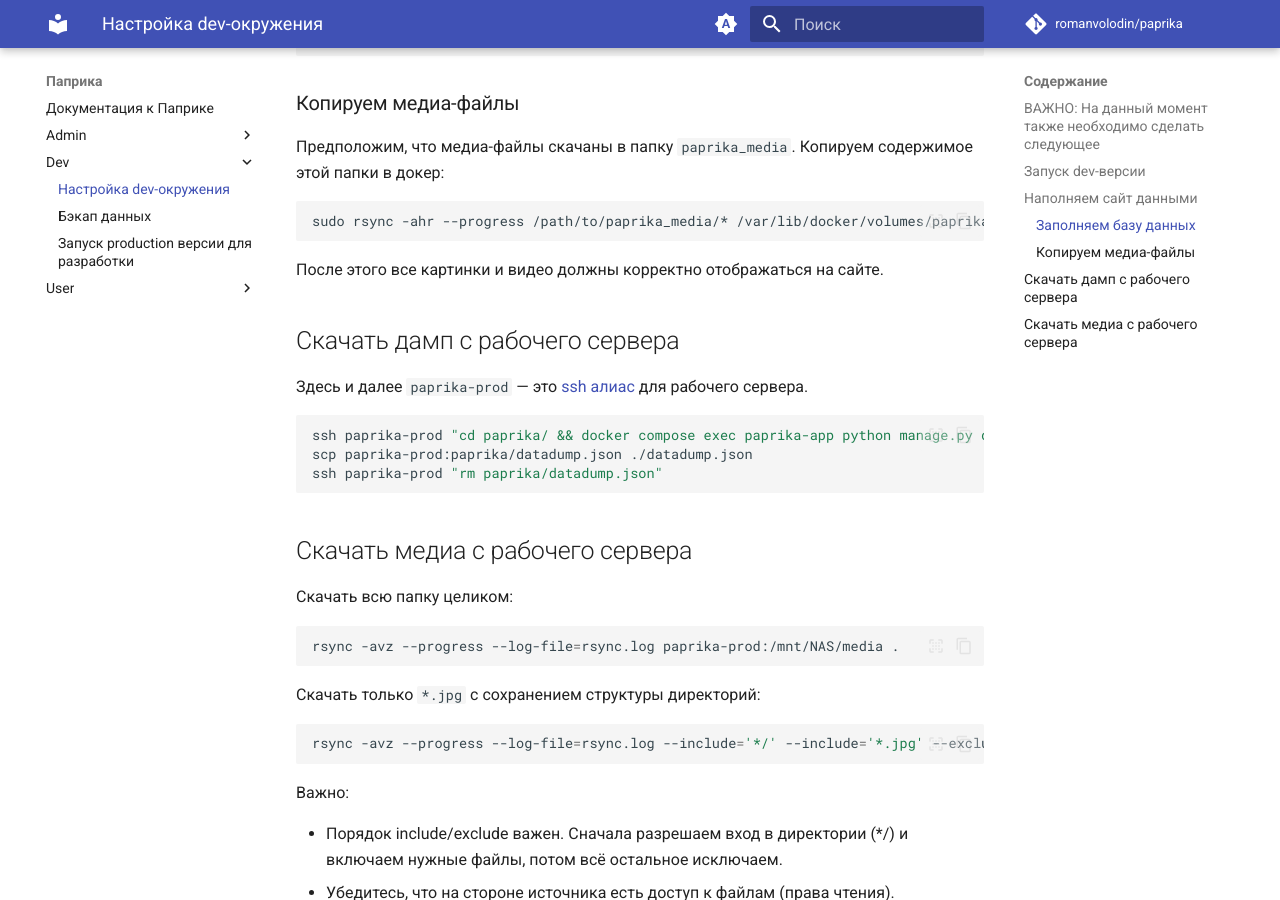
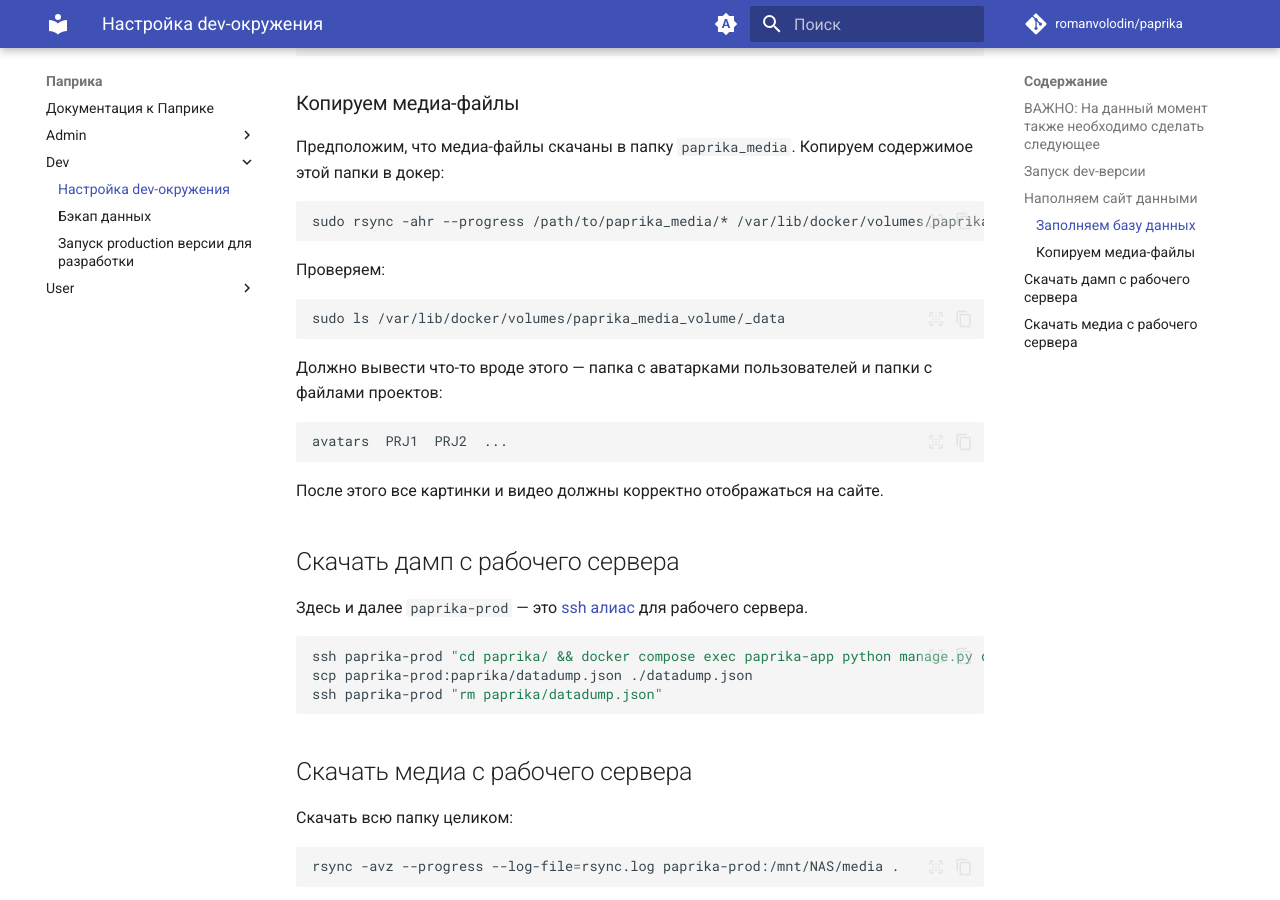
Before and after one commit to romanvolodin/paprika, an MkDocs documentation site: the page built from docs/docs/dev/index.md, in a window 1280 px wide and 900 px high, scrolled down 1439 px. Built offline with MkDocs 1.6.1 and Material for MkDocs 9.7.7, drawn with Linux system fonts in a browser that asks for light colours; comment, search, counter and statistics services are not loaded.

Commit message:
Структура папок в media_volume

````diff
--- a/docs/docs/dev/index.md
+++ b/docs/docs/dev/index.md
@@ -67,6 +67,18 @@ docker compose --file docker-compose-dev.yml exec paprika-app ./manage.py loadda
 sudo rsync -ahr --progress /path/to/paprika_media/* /var/lib/docker/volumes/paprika_media_volume/_data
 ```
 
+Проверяем:
+
+```bash
+sudo ls /var/lib/docker/volumes/paprika_media_volume/_data
+```
+
+Должно вывести что-то вроде этого — папка с аватарками пользователей и папки с файлами проектов:
+
+```bash
+avatars  PRJ1  PRJ2  ...
+```
+
 После этого все картинки и видео должны корректно отображаться на сайте.
 
 ## Скачать дамп с рабочего сервера
````
